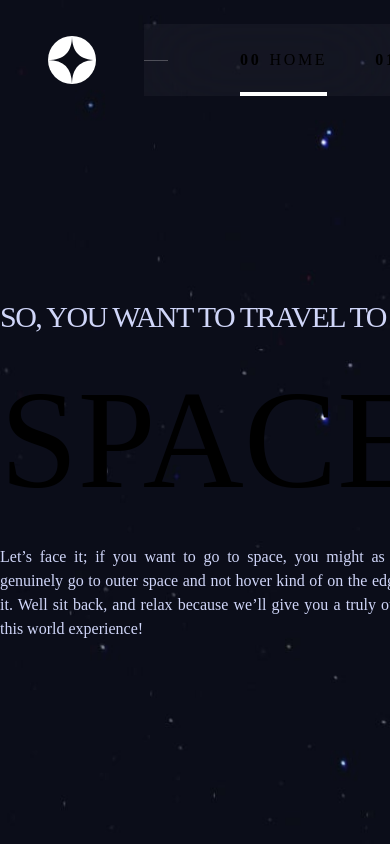
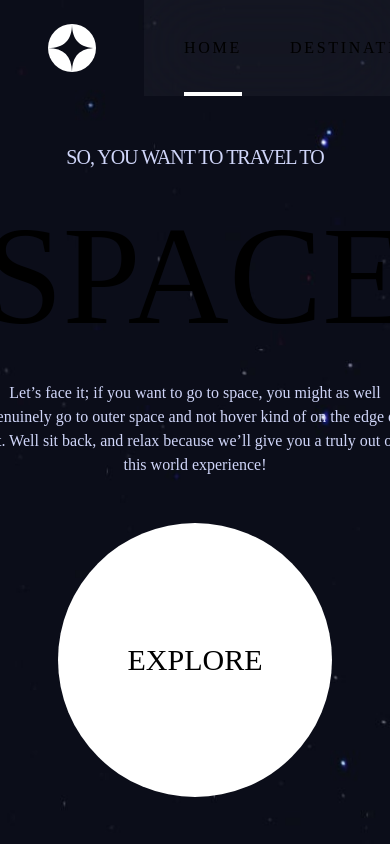
Before and after one commit to quoctienkt/quoctienkt, a Next.js app: page /test/previews/space-tourism-layout in a window 390 px wide. Built offline with nearby package versions, Linux system fonts and the light colour scheme.

Commit message:
feature/space-tourism-layout-tablet

```diff
--- a/src/app/previews/space-tourism-layout/Home.module.css
+++ b/src/app/previews/space-tourism-layout/Home.module.css
@@ -21,4 +21,16 @@
       @apply flex justify-center items-center uppercase text-3xl font-['Bellefair'];
     }
   }
+
+  /* responsive */
+  @apply max-md:flex-col;
+
+  .content {
+    .leadingText {
+      @apply max-md:text-xl max-md:text-center;
+    }
+    .desc {
+      @apply max-md:text-center;
+    }
+  }
 }
--- a/src/app/previews/space-tourism-layout/Home.tsx
+++ b/src/app/previews/space-tourism-layout/Home.tsx
@@ -24,7 +24,6 @@ export function Home() {
             world experience!
           </div>
         </section>
-        <section className={"invisible h-full w-0"}></section>
         <section className={styles.exploreSection}>
           <div className={styles.explore}>Explore</div>
         </section>
--- a/src/app/previews/space-tourism-layout/Navbar.module.css
+++ b/src/app/previews/space-tourism-layout/Navbar.module.css
@@ -57,4 +57,21 @@
       }
     }
   }
+
+  /* responsive */
+  @apply max-md:pt-0;
+
+  .line {
+    @apply max-md:hidden;
+  }
+
+  .navLinks {
+    @apply max-md:px-10;
+
+    & > li {
+      .navItemMarker {
+        @apply max-md:hidden;
+      }
+    }
+  }
 }
```
